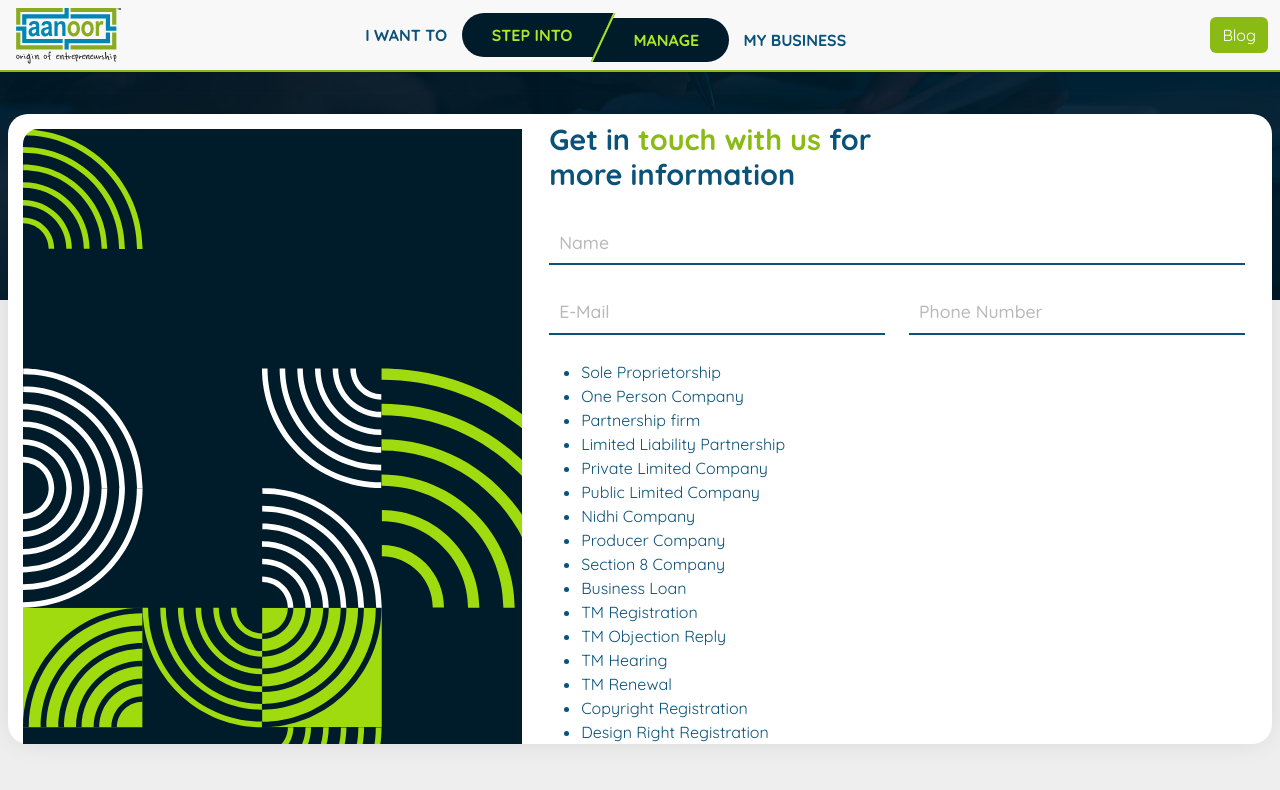
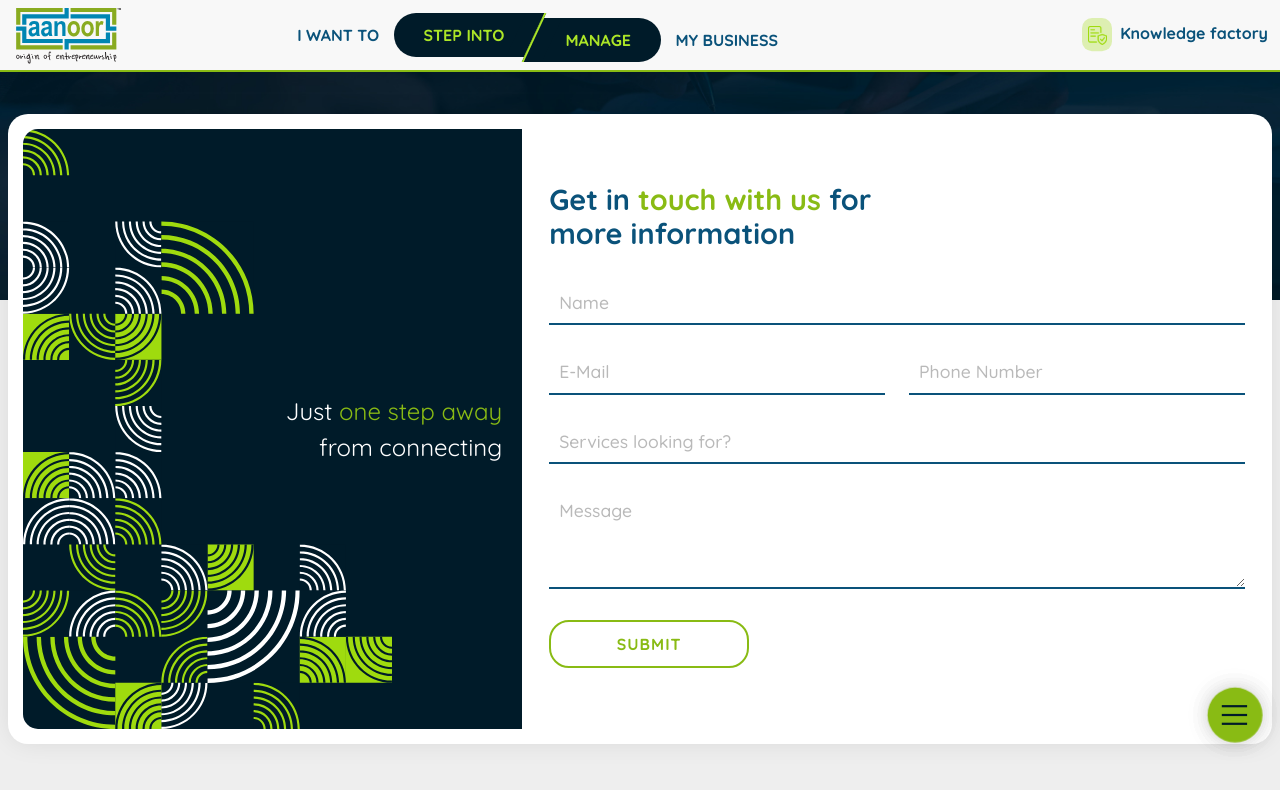
Before and after one commit to impraga/aanoorglobal-ui, a React app: page /contact in a window 1280 px wide. Shown: the top 790 px of the page. Built offline with nearby package versions, Linux system fonts and the light colour scheme.

Commit message:
blog form updated

```diff
--- a/src/App.scss
+++ b/src/App.scss
@@ -73,6 +73,9 @@
 }
 .bebas {
   font-family: 'Bebas Neue', sans-serif !important;
+}
+.text-underline {
+  text-decoration: underline;
 }
 .glass {
   background: rgba(255, 255, 255, 0.25);
--- a/src/components/atoms/CategoryDropDown/CategoryDropDown.jsx
+++ b/src/components/atoms/CategoryDropDown/CategoryDropDown.jsx
@@ -1,10 +1,23 @@
-import React from 'react'
+import React, { useState } from 'react'
 import PropTypes from 'prop-types'
 import { serviceOrder } from '../../../constants'
 
 import './CategoryDropDown.scss'
 
-const CategoryDropDown = ({ updateCategory, selectedCategory }) => (
+const CategoryDropDown = ({ updateCategory, selectedCategory }) => {
+  const [selectActive, setSelectActive] = useState(false)
+
+  return (
+    <div className={`select ${selectActive ? ' active' : ''}`}>
+      <input
+        type="text"
+        placeholder="Select Category"
+        onClick={() => {
+          setSelectActive(true)
+        }}
+        value={selectedCategory}
+        readOnly
+      />
       <ul className="md-whiteframe-z1" name="ul-id">
         {serviceOrder.map((cat) => (
           <li
@@ -13,6 +26,7 @@ const CategoryDropDown = ({ updateCategory, selectedCategory }) => (
             key={cat}
             onClick={() => {
               updateCategory(cat)
+              setSelectActive(false)
             }}
             className={`${selectedCategory === cat ? ' active' : ''}`}
             tabIndex="-1"
@@ -22,7 +36,9 @@ const CategoryDropDown = ({ updateCategory, selectedCategory }) => (
           </li>
         ))}
       </ul>
+    </div>
   )
+}
 
 CategoryDropDown.propTypes = {
   updateCategory: PropTypes.func,
--- a/src/components/atoms/ServiceDropDown/ServiceDropDown.jsx
+++ b/src/components/atoms/ServiceDropDown/ServiceDropDown.jsx
@@ -1,4 +1,4 @@
-import React, { useMemo } from 'react'
+import React, { useMemo, useState } from 'react'
 import PropTypes from 'prop-types'
 import menuList from '../../../../public/assets/json/menuList.json'
 import URLs from '../../../constants/urlMapper'
@@ -6,6 +6,7 @@ import URLs from '../../../constants/urlMapper'
 import './ServiceDropDown.scss'
 
 const ServiceDropDown = ({ updateService, selectedService }) => {
+  const [selectActive, setSelectActive] = useState(false)
   const serviceCategory = useMemo(() => {
     const flatCategory = []
     const menu = [
@@ -25,6 +26,16 @@ const ServiceDropDown = ({ updateService, selectedService }) => {
   // To Update Service value after Page renders
 
   return (
+    <div className={`select ${selectActive ? ' active' : ''}`}>
+      <input
+        type="text"
+        placeholder="Services looking for?"
+        onClick={() => {
+          setSelectActive(true)
+        }}
+        value={selectedService}
+        readOnly
+      />
       <ul className="md-whiteframe-z1" name="ul-id">
         {serviceCategory.map((service) => (
           <li
@@ -33,6 +44,7 @@ const ServiceDropDown = ({ updateService, selectedService }) => {
             key={service.title}
             onClick={() => {
               updateService(service.title)
+              setSelectActive(false)
             }}
             className={`${selectedService === service.title ? ' active' : ''}`}
             tabIndex="-1"
@@ -42,6 +54,7 @@ const ServiceDropDown = ({ updateService, selectedService }) => {
           </li>
         ))}
       </ul>
+    </div>
   )
 }
 
--- a/src/components/molecules/ContactForm/ContactForm.jsx
+++ b/src/components/molecules/ContactForm/ContactForm.jsx
@@ -13,6 +13,7 @@ import './ContactForm.scss'
 
 const ContactForm = ({ hideMessage }) => {
   const [onSubmitForm, setOnSubmitForm] = useState('empty')
+  const [selectedService, setSelectedService] = useState('')
   const methods = useForm()
 
   const {
@@ -22,10 +23,6 @@ const ContactForm = ({ hideMessage }) => {
     reset,
     setValue
   } = methods
-
-  const updateServiceValue = (value) => {
-    if (value) setValue('services', value, { shouldValidate: true })
-  }
 
   const onSubmit = (data) => {
     setOnSubmitForm('onclick')
@@ -68,6 +65,27 @@ const ContactForm = ({ hideMessage }) => {
           </div>
         )}
         <div className="col form-cont d-flex flex-column justify-content-center">
+          {onSubmitForm === 'Validated' ? (
+            <div>
+              <h3 className="text-green">
+                Thanks for your interest. Your request has been received, we
+                will reach you shortly. <br />
+                <br />
+                Would you like to more about our services click&nbsp;
+                <a
+                  href="javacript:void(0)"
+                  className="text-underline"
+                  onClick={(e) => {
+                    e.preventDefault()
+                    setOnSubmitForm('empty')
+                  }}
+                >
+                  here
+                </a>
+              </h3>
+            </div>
+          ) : (
+            <>
               <div className="header-form mt-2" data-aos="fade-up">
                 <h1>
                   Get in <span>touch with us</span> for more information
@@ -95,7 +113,9 @@ const ContactForm = ({ hideMessage }) => {
                             type="text"
                             placeholder="Name"
                             className={
-                          errors.firstName?.type === 'required' ? 'error' : ' '
+                              errors.firstName?.type === 'required'
+                                ? 'error'
+                                : ' '
                             }
                             // eslint-disable-next-line react/jsx-props-no-spreading
                             {...register('firstName', { required: true })}
@@ -158,7 +178,16 @@ const ContactForm = ({ hideMessage }) => {
                           data-aos="fade-up"
                           data-aos-delay="200"
                         >
-                      <ServiceDropDown updateValue={updateServiceValue} />
+                          <ServiceDropDown
+                            updateService={(val) => {
+                              setSelectedService(val)
+                              if (val)
+                                setValue('services', val, {
+                                  shouldValidate: true
+                                })
+                            }}
+                            selectedService={selectedService}
+                          />
                         </div>
                       </div>
                       {!hideMessage && (
@@ -200,9 +229,9 @@ const ContactForm = ({ hideMessage }) => {
                           type="submit"
                           className={`btn-submit ${
                             onSubmitForm === 'onclick' ? 'onclick' : ''
-                      } ${onSubmitForm === 'Validated' ? 'validated' : ''} ${
-                        onSubmitForm === 'error' ? 'errorMail' : ''
-                      }`}
+                          } ${
+                            onSubmitForm === 'Validated' ? 'validated' : ''
+                          } ${onSubmitForm === 'error' ? 'errorMail' : ''}`}
                           // value="Submit"
                         />
                       </div>
@@ -210,6 +239,8 @@ const ContactForm = ({ hideMessage }) => {
                   </form>
                 </FormProvider>
               </div>
+            </>
+          )}
         </div>
       </div>
     </div>
--- a/src/components/molecules/HandBar/HandBar.jsx
+++ b/src/components/molecules/HandBar/HandBar.jsx
@@ -8,7 +8,7 @@ import whatsapp from '../../../../public/assets/icons/whatsapp.png'
 import phone from '../../../../public/assets/icons/phone.png'
 
 const HandBar = () => (
-  <div className="handbar-cont d-lg-none d-block">
+  <div className="handbar-cont d-block">
     <nav className="menu ">
       <input
         type="checkbox"
--- a/src/components/organisms/BlogForm/BlogForm.jsx
+++ b/src/components/organisms/BlogForm/BlogForm.jsx
@@ -16,10 +16,8 @@ import CategoryDropDown from '../../atoms/CategoryDropDown/CategoryDropDown'
 const BlogForm = ({ edit, blogDetails }) => {
   const [displayNotification, setDisplayNotification] = useState({})
   const [updateRTE, updateRTEVal] = useState('')
-  const [selectedService, setSelectedService] = useState('')
-  const [selectedCategory, setSelectedCategory] = useState('')
-  const [selectServiceActive, setSelectServiceActive] = useState(false)
-  const [selectCategoryActive, setSelectCategoryActive] = useState(false)
+  const [selectedService, setSelectedService] = useState('General')
+  const [selectedCategory, setSelectedCategory] = useState('General')
   const form = useForm()
   const {
     register,
@@ -143,7 +141,7 @@ const BlogForm = ({ edit, blogDetails }) => {
             </div>
             <div className="col-md-6">
               <input
-                {...register('thumbImg', { required: true })}
+                {...register('thumbImg', { required: false })}
                 className={errors.thumbImg?.type === 'required' ? 'error' : ' '}
                 type="file"
                 placeholder="Thumbnail Image"
@@ -153,62 +151,28 @@ const BlogForm = ({ edit, blogDetails }) => {
           <div className="row">
             <div className="col-md-6">
               <input
-                {...register('tags', { required: true })}
+                {...register('tags', { required: false })}
                 className={errors.tags?.type === 'required' ? 'error' : ' '}
                 type="text"
                 placeholder="Add tags in semicolon separated."
               />
             </div>
             <div className="col-md-3">
-              <div
-                className={`select ${selectCategoryActive ? ' active' : ''}`}
-              >
-                <input
-                  {...register('category', { required: true })}
-                  className={
-                    errors.category?.type === 'required' ? 'error' : ' '
-                  }
-                  type="text"
-                  placeholder="Select Category"
-                  onClick={() => {
-                    setSelectCategoryActive(true)
-                  }}
-                  value={selectedCategory}
-                  readOnly
-                />
               <CategoryDropDown
                 updateCategory={(val) => {
                   setSelectedCategory(val)
-                    setSelectCategoryActive(false)
                 }}
                 selectedCategory={selectedCategory}
               />
             </div>
-            </div>
 
             <div className="col-md-3">
-              <div className={`select ${selectServiceActive ? ' active' : ''}`}>
-                <input
-                  {...register('services', { required: true })}
-                  className={
-                    errors.services?.type === 'required' ? 'error' : ' '
-                  }
-                  type="text"
-                  placeholder="Services looking for?"
-                  onClick={() => {
-                    setSelectServiceActive(true)
-                  }}
-                  value={selectedService}
-                  readOnly
-                />
               <ServiceDropDown
                 updateService={(val) => {
                   setSelectedService(val)
-                    setSelectServiceActive(false)
                 }}
                 selectedService={selectedService}
               />
-              </div>
             </div>
           </div>
           <div className="row">
--- a/src/components/organisms/Header/Header.jsx
+++ b/src/components/organisms/Header/Header.jsx
@@ -1,7 +1,5 @@
 import React, { useState } from 'react'
-import { Link, useNavigate } from 'react-router-dom'
-
-import Button from 'react-bootstrap/Button'
+import { Link } from 'react-router-dom'
 
 import logo from '../../../../public/assets/icons/aanoor-logo.svg'
 import menuList from '../../../../public/assets/json/menuList.json'
@@ -14,8 +12,6 @@ import URLs from '../../../constants/urlMapper'
 const Header = () => {
   const [isMenuOpen, setIsMenuOpen] = useState(false)
   const [serviceOpen, setServiceOpen] = useState(-1)
-
-  const navigate = useNavigate()
 
   const menuWithLink = (item, device, index) => (
     <li
@@ -187,13 +183,14 @@ const Header = () => {
 
               <div className="d-flex align-items-center">
                 <li key="blog">
-                  <Button
-                    className="blog-btn"
-                    variant="success"
-                    onClick={() => navigate('/blog')}
-                  >
-                    Blog
-                  </Button>
+                  <Link to="/blog">
+                    <img
+                      className="menu-icon mx-2 d-inline-block"
+                      src="/assets/images/intellectual-property.svg"
+                      alt="icon"
+                    />
+                    Knowledge factory
+                  </Link>
                 </li>
               </div>
             </ul>
@@ -209,13 +206,13 @@ const Header = () => {
                 ].map((item, i) => menuWithLink(item, 'mobile', i))}
 
                 <li key="blog">
-                  <Button
-                    className="blog-btn"
-                    variant="success"
-                    onClick={() => navigate('/blog')}
-                  >
-                    Blog
-                  </Button>
+                  <Link to="/blog">
+                    <img
+                      src="/assets/images/intellectual-property.svg"
+                      alt="icon"
+                    />
+                    Knowledge factory
+                  </Link>
                 </li>
               </div>
             </ul>
--- a/src/pages/NotFound/NotFound.jsx
+++ b/src/pages/NotFound/NotFound.jsx
@@ -9,7 +9,7 @@ const NotFound = () => (
       <img src={img404} alt="404 Warning" />
     </div>
     <div className="text-center my-5">
-      <h1 className="d-none">Page not found</h1>
+      <h1 className="sr-only">Page not found</h1>
       <Link to="/">
         <button type="button" className="home-btn ag-primary-btn">
           Go Back to Home
--- a/src/pages/ServicePage/ServicePage.jsx
+++ b/src/pages/ServicePage/ServicePage.jsx
@@ -40,7 +40,7 @@ const ServicePage = () => {
     <>
       <HelmetWrapper data={metaDetails} />
       <div className={`service-page-cont ${category}`}>
-        {serviceDetails?.h1 && <h1 className="d-none">{serviceDetails.h1}</h1>}
+        {serviceDetails?.h1 && <h1 className="sr-only">{serviceDetails.h1}</h1>}
         <ServiceHeroBanner
           title={serviceDetails.title}
           desc={serviceDetails.description}
```
Lines whose indentation alone changed are shown as unchanged.
